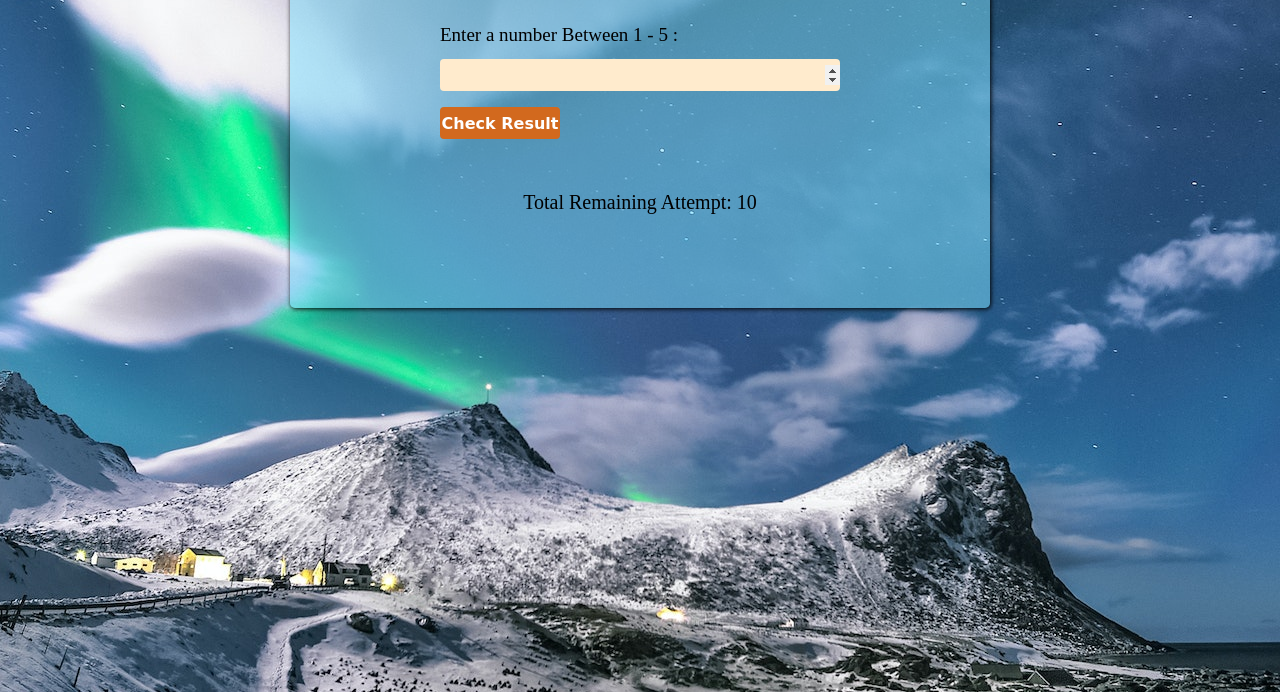
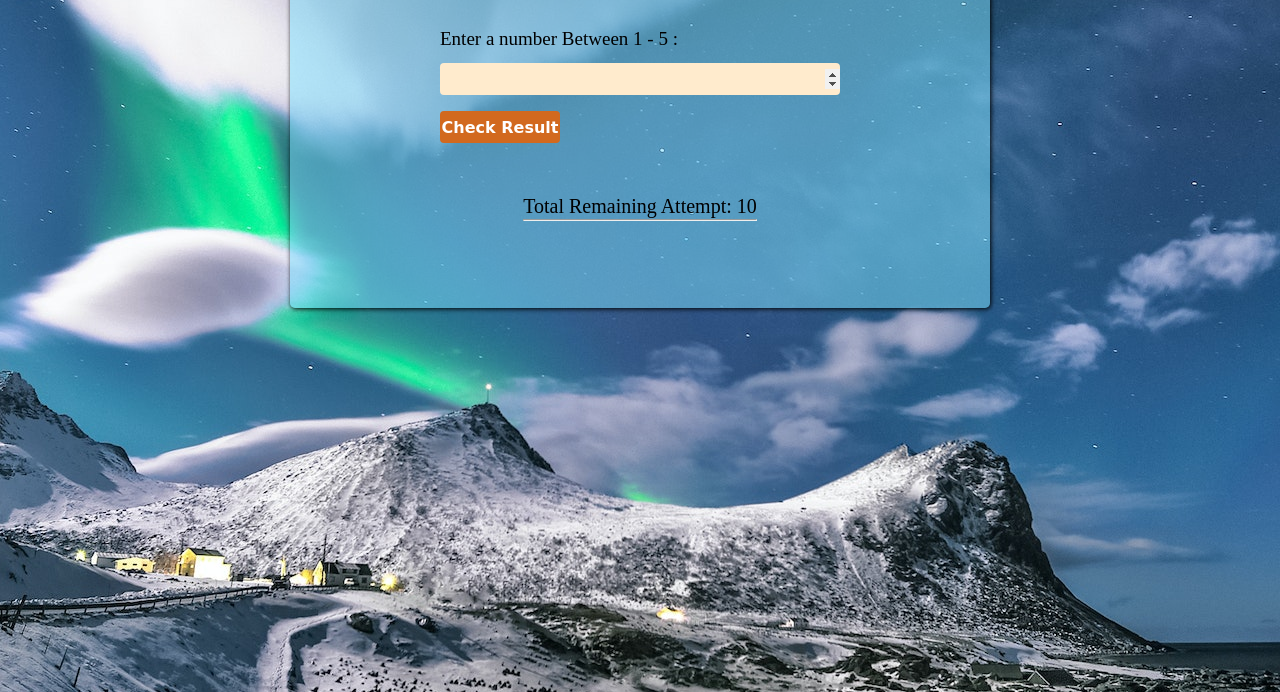
Before and after one commit to fahimKhanOnly/Guessing-Game, a plain HTML site: page index.html in a window 1280 px wide. Shown: the part 108-800 px from the top of the page. Drawn offline with Linux system fonts and the light colour scheme.

Commit message:
Grid line added on result's description

```diff
--- a/index.html
+++ b/index.html
@@ -28,7 +28,14 @@
                     <input class="submit-btn" type="submit" value="Check Result">
                 </label>
             </form>
-            <div class="game-results"></div>
+            <div class="game-results">
+                <p class="attempt-msg"></p>
+                <hr>
+                <p class="result-msg"></p>
+                <hr class="first-hr">
+                <div class="won-lost"></div>
+                <hr class="second-hr">
+            </div>
 
             <div class="reload__btn">
                 <button class="reload" autofocus>Replay <i class="fa-sharp fa-solid fa-rotate-right fa-beat-fade"></i></button>
--- a/script.js
+++ b/script.js
@@ -3,15 +3,11 @@ const usrNum = document.querySelector(".numInput");
 const usrBtn = form.querySelector(".submit-btn");
 const totalResults = document.querySelector(".game-results");
 
-const attemptMsg = document.createElement("p");
-totalResults.appendChild(attemptMsg);
+const attemptMsg = totalResults.querySelector(".attempt-msg");
 let attemptMsgInit = `Total Remaining Attempt: `;
 attemptMsg.textContent = `${attemptMsgInit} 10`;
-const resultMsg = document.createElement("p");
-totalResults.appendChild(resultMsg);
-const wonLostMsg = document.createElement("div");
-totalResults.appendChild(wonLostMsg);
-wonLostMsg.setAttribute("class", "won-lost");
+const resultMsg = totalResults.querySelector(".result-msg");
+const wonLostMsg = totalResults.querySelector(".won-lost");
 const wonMsg = document.createElement("p");
 wonLostMsg.appendChild(wonMsg);
 wonMsg.setAttribute("class", "won-style");
@@ -28,6 +24,7 @@ form.addEventListener("submit", (e) => {
     e.preventDefault();
     checkingResult(usrNum.value);
     attemptsCount++;
+    totalResults.querySelector(".first-hr").style.display = "block";
     if(10 <= attemptsCount){
         attemptMsg.textContent = `${attemptMsgInit} ${10 - attemptsCount}`;
         usrNum.disabled = true;
--- a/style.css
+++ b/style.css
@@ -94,7 +94,7 @@ body{
     font-size: 20px;
 }
 .game-results > p{
-    padding: 0.3rem 0;
+    padding: 0.1rem 0;
 }
 .won-style{
     color: green;
@@ -111,6 +111,12 @@ body{
 }
 .won-lost > p{
     padding: 0 0.9rem;
+}
+hr{
+    width: 100%;
+}
+.first-hr, .second-hr{
+    display: none;
 }
 .reload{
     background-color: green;
```
